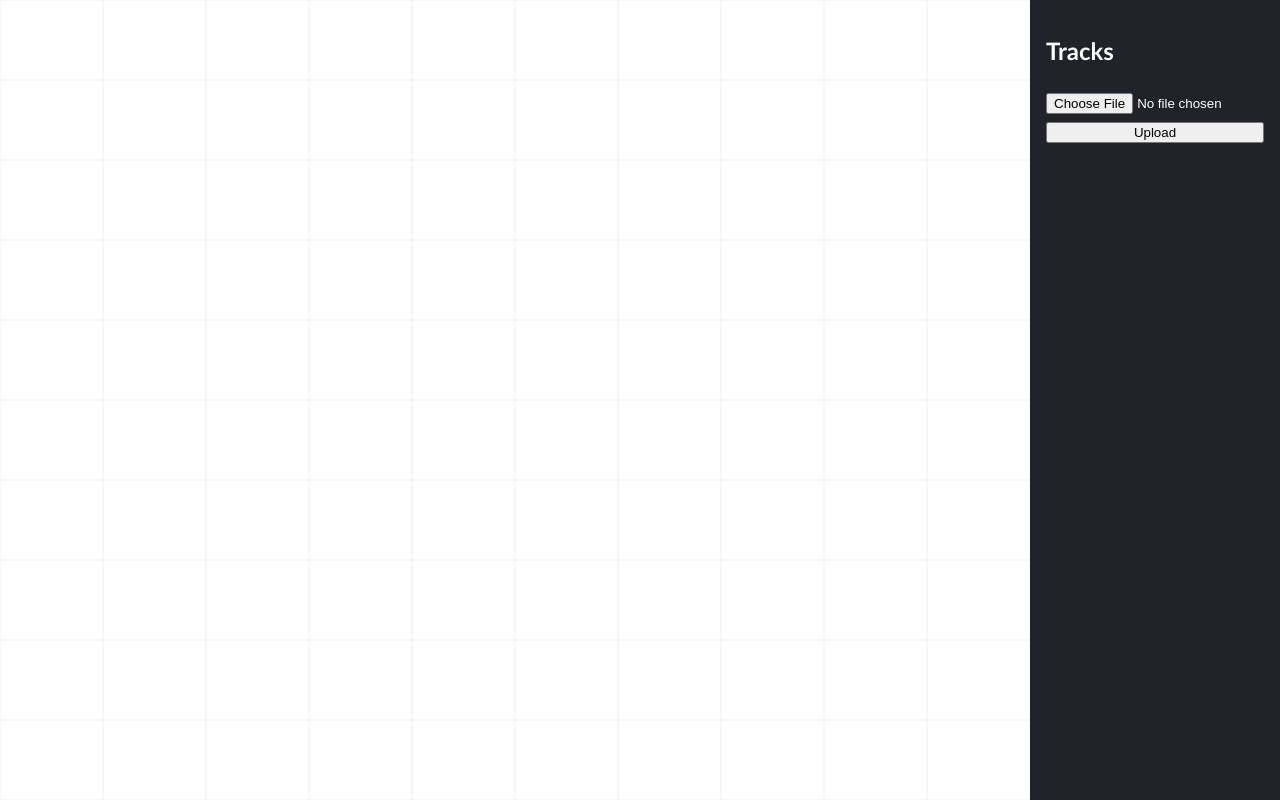
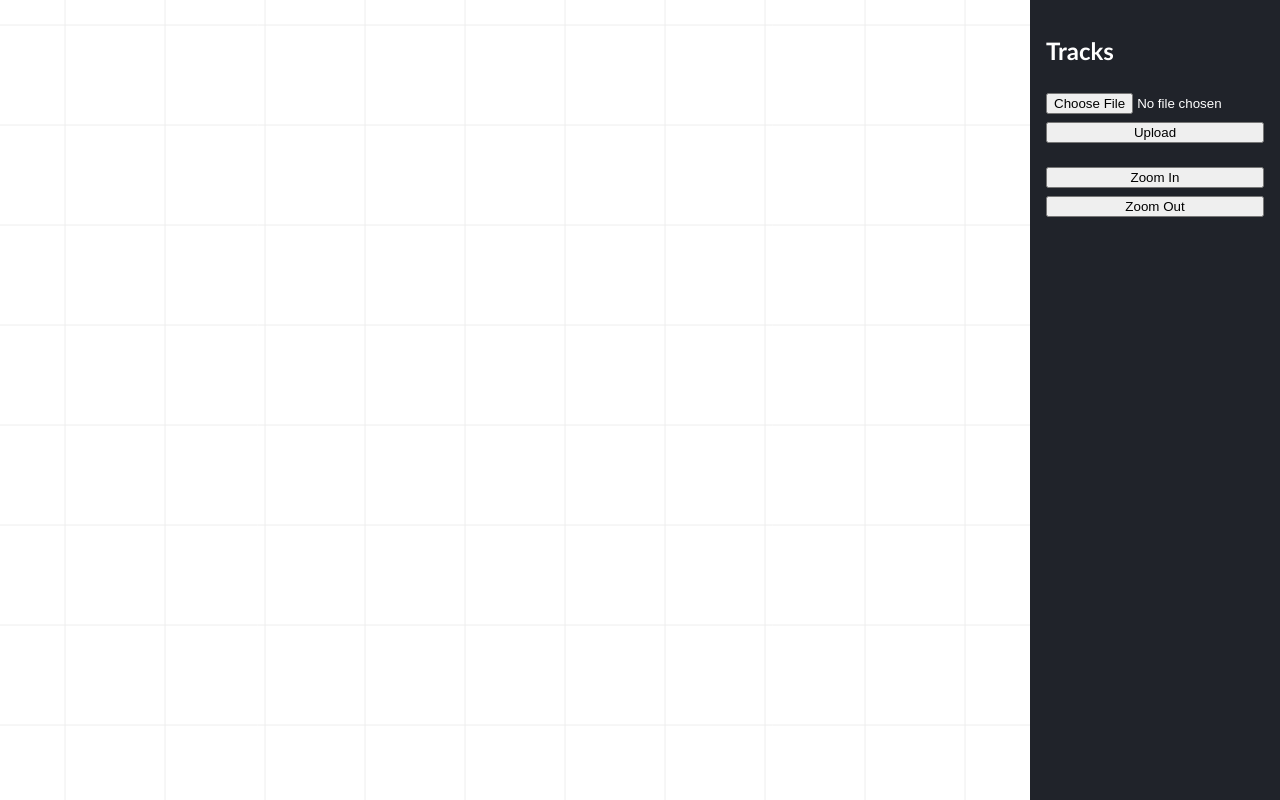
Before and after one commit to legop3/NoniPlotter, a website: page public/index.html in a window 1280 px wide. Drawn offline with Linux system fonts and the light colour scheme; no server answers.

Commit message:
Teach canvas to zoom and keep grid tidy

```diff
--- a/public/app.js
+++ b/public/app.js
@@ -6,6 +6,15 @@ let view = { scale: 1, originLat: 0, originLon: 0 };
 let isDragging = false;
 let lastX = 0;
 let lastY = 0;
+
+function zoom(factor, centerX, centerY) {
+  const worldX = view.originLon + centerX / view.scale;
+  const worldY = view.originLat - centerY / view.scale;
+  view.scale *= factor;
+  view.originLon = worldX - centerX / view.scale;
+  view.originLat = worldY + centerY / view.scale;
+  draw();
+}
 
 function resizeCanvas() {
   const prevW = canvas.width || 0;
@@ -48,15 +57,24 @@ function fitView() {
 }
 
 function drawGrid() {
-  const lines = 10;
+  const targetPx = 100;
+  const degPerLine = targetPx / view.scale;
+  const pow = Math.pow(10, Math.floor(Math.log10(degPerLine)));
+  const step = [1, 2, 5, 10].find(s => degPerLine <= s * pow) * pow;
+  const startLon = Math.floor(view.originLon / step) * step;
+  const endLon = view.originLon + canvas.width / view.scale;
+  const startLat = Math.ceil(view.originLat / step) * step;
+  const endLat = view.originLat - canvas.height / view.scale;
   ctx.strokeStyle = '#eee';
-  for (let i = 0; i <= lines; i++) {
-    const x = (canvas.width / lines) * i;
-    const y = (canvas.height / lines) * i;
+  for (let lon = startLon; lon <= endLon; lon += step) {
+    const x = (lon - view.originLon) * view.scale;
     ctx.beginPath();
     ctx.moveTo(x, 0);
     ctx.lineTo(x, canvas.height);
     ctx.stroke();
+  }
+  for (let lat = startLat; lat >= endLat; lat -= step) {
+    const y = (view.originLat - lat) * view.scale;
     ctx.beginPath();
     ctx.moveTo(0, y);
     ctx.lineTo(canvas.width, y);
@@ -142,6 +160,22 @@ window.addEventListener('mousemove', e => {
   draw();
 });
 
+document.getElementById('zoomIn').addEventListener('click', () => {
+  zoom(1.2, canvas.width / 2, canvas.height / 2);
+});
+document.getElementById('zoomOut').addEventListener('click', () => {
+  zoom(1 / 1.2, canvas.width / 2, canvas.height / 2);
+});
+
+canvas.addEventListener('wheel', e => {
+  e.preventDefault();
+  const factor = e.deltaY < 0 ? 1.1 : 0.9;
+  const rect = canvas.getBoundingClientRect();
+  const x = e.clientX - rect.left;
+  const y = e.clientY - rect.top;
+  zoom(factor, x, y);
+});
+
 window.addEventListener('mouseup', () => {
   isDragging = false;
   canvas.style.cursor = 'grab';
--- a/public/index.html
+++ b/public/index.html
@@ -17,6 +17,10 @@
         <input type="file" name="plotfile" />
         <button type="submit">Upload</button>
       </form>
+      <div class="zoomControls">
+        <button type="button" id="zoomIn">Zoom In</button>
+        <button type="button" id="zoomOut">Zoom Out</button>
+      </div>
     </aside>
   </main>
   <script src="app.js"></script>
--- a/public/styles.css
+++ b/public/styles.css
@@ -57,3 +57,7 @@ button, input[type="file"] {
   width: 100%;
   margin-top: 0.5rem;
 }
+
+.zoomControls {
+  margin-top: 1rem;
+}
```
